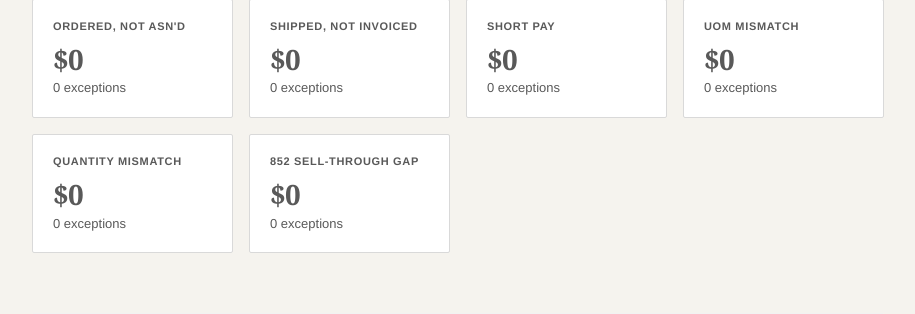
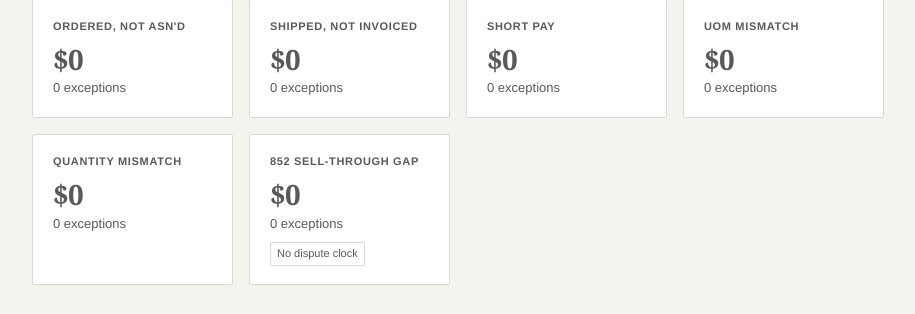
Before and after one commit to MsShawnP/edi-reconciliation-tool, a FastAPI app: page / in a window 1280 px wide. Shown: the part 273-587 px from the top of the page, without its empty margins (182-1097 px from the left). Run offline with FastAPI, Linux system fonts and the light colour scheme; data that the repository does not hold is empty; some libraries are stand-ins or nearby versions; some web fonts are replaced.

Commit message:
fix: 852 card — add 'No dispute clock' indicator (#4)
852 sell-through gaps have no PO-level dispute window by design
(velocity signal, not a transaction dispute). Without any badge
the card looked like a rendering omission next to cards with
'Dispute expiring'. Added a muted 'No dispute clock' tag to
make the absence intentional and visible.

Co-Authored-By: Claude Sonnet 4.6 <noreply@anthropic.com>

```diff
--- a/dashboard/routes/exceptions.py
+++ b/dashboard/routes/exceptions.py
@@ -33,6 +33,8 @@ _CLASS_LABELS = {
     "852_discrepancy":       "852 Sell-Through Gap",
     "missing_997_ack":       "Missing 997 ACK",
 }
+
+_NO_DISPUTE_CLOCK = frozenset({"852_discrepancy", "missing_997_ack"})
 
 
 def _fmt_dollar(amount: float | None) -> str:
@@ -75,6 +77,7 @@ def get_exception_summary() -> list[dict[str, Any]]:
                     "exception_count": int(row["exception_count"]),
                     "any_urgent": bool(row["any_urgent"]),
                     "ops_only": False,
+                    "no_dispute_clock": cls in _NO_DISPUTE_CLOCK,
                 })
             else:
                 result.append({
@@ -85,6 +88,7 @@ def get_exception_summary() -> list[dict[str, Any]]:
                     "exception_count": 0,
                     "any_urgent": False,
                     "ops_only": False,
+                    "no_dispute_clock": cls in _NO_DISPUTE_CLOCK,
                 })
         if "missing_997_ack" in seen:
             row = next(r for r in rows if r["exception_class"] == "missing_997_ack")
--- a/dashboard/static/css/lailara.css
+++ b/dashboard/static/css/lailara.css
@@ -262,6 +262,15 @@ a:hover { color: var(--navy-hover); text-decoration: underline; }
 
 .exception-card--ops .exception-card__amount {
   color: var(--navy);
+}
+
+.no-dispute-tag {
+  font-size: 11px;
+  font-weight: 400;
+  color: var(--text-secondary);
+  border: 1px solid var(--border);
+  border-radius: 2px;
+  padding: 2px 6px;
 }
 
 .ops-tag {
--- a/dashboard/templates/dashboard.html
+++ b/dashboard/templates/dashboard.html
@@ -36,6 +36,8 @@
       <div class="exception-card__count">{% if card.ops_only %}unacknowledged transmissions{% else %}{{ card.exception_count }} exception{{ 's' if card.exception_count != 1 else '' }}{% endif %}</div>
       {% if card.any_urgent %}
       <span class="urgent-badge" style="margin-top:8px;display:inline-block;">Dispute expiring</span>
+      {% elif card.no_dispute_clock and not card.ops_only %}
+      <span class="no-dispute-tag" style="margin-top:8px;display:inline-block;">No dispute clock</span>
       {% endif %}
     </div>
     {% endfor %}
```
